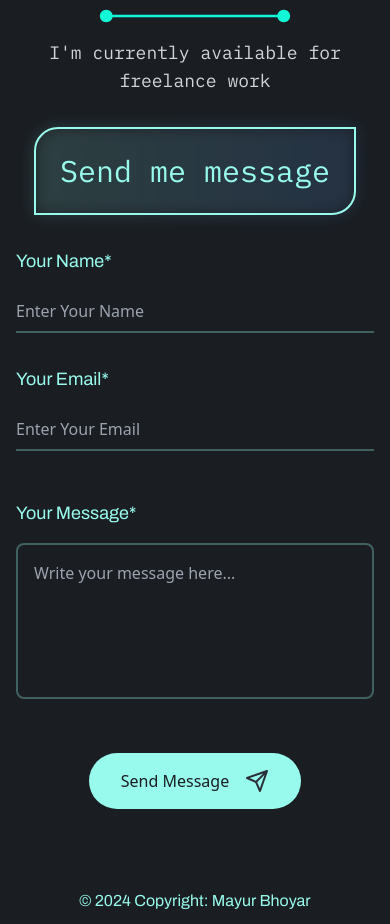
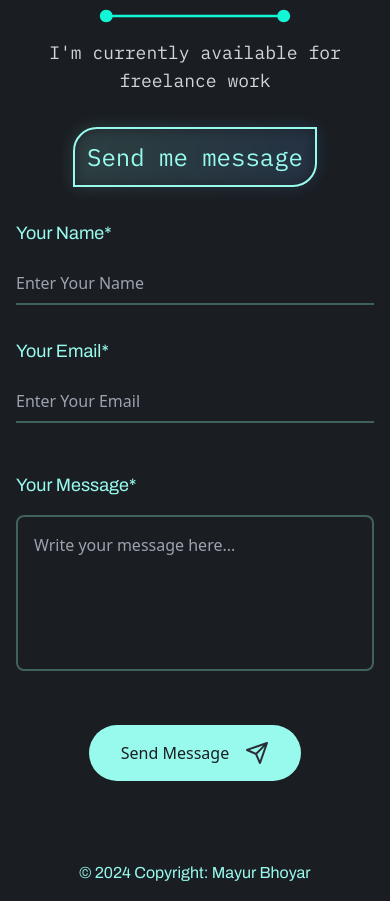
Before and after one commit to Mayur79/MyPortfolio, a React (Create React App) app: page / in a window 390 px wide. Shown: the part 6200-7124 px from the top of the page. After the commit the page ends 7101 px from the top, so only its background shows below. Built offline with nearby package versions, Linux system fonts and the light colour scheme.

Commit message:
uiupdated

```diff
--- a/src/Components/Navbar.jsx
+++ b/src/Components/Navbar.jsx
@@ -38,6 +38,9 @@ const Navbar = () => {
                             <a href="#" className="block py-2 px-3 text-white rounded hover:bg-gray-100 md:hover:bg-transparent md:border-0 md:hover:text-blue-700 md:p-0 dark:text-white md:dark:hover:text-blue-500 dark:hover:bg-gray-700 dark:hover:text-white md:dark:hover:bg-transparent" onClick={() => scrollToSection('aboutSection')}>About</a>
                         </li>
                         <li>
+                            <a href="#" className="block py-2 px-3 text-white rounded hover:bg-gray-100 md:hover:bg-transparent md:border-0 md:hover:text-blue-700 md:p-0 dark:text-white md:dark:hover:text-blue-500 dark:hover:bg-gray-700 dark:hover:text-white md:dark:hover:bg-transparent" onClick={() => scrollToSection('experienceSection')}>Experience</a>
+                        </li>
+                        <li>
                             <a href="#" className="block py-2 px-3 text-white rounded hover:bg-gray-100 md:hover:bg-transparent md:border-0 md:hover:text-blue-700 md:p-0 dark:text-white md:dark:hover:text-blue-500 dark:hover:bg-gray-700 dark:hover:text-white md:dark:hover:bg-transparent" onClick={() => scrollToSection('skillSection')}>Skill</a>
                         </li>
                         <li>
--- a/src/Pages/Contactus.jsx
+++ b/src/Pages/Contactus.jsx
@@ -31,7 +31,7 @@ const Contactus = () => {
 
                     <div className='relative group inline-block mt-8 bg-[#1A1E23]'>
                         <div className='absolute inset-0 bg-gradient-to-r from-[#98FAEC]/20 to-blue-400/20 rounded-tl-3xl rounded-br-3xl blur opacity-75 group-hover:opacity-100 transition duration-300'></div>
-                        <p className='relative border-2 rounded-tl-3xl rounded-br-3xl p-6 border-[#98FAEC] text-[#98FAEC] text-3xl md:text-4xl font-ibm transform group-hover:scale-105 transition duration-300'>
+                        <p className='relative border-2 rounded-tl-3xl rounded-br-3xl p-3 border-[#98FAEC] text-[#98FAEC] text-2xl md:text-2xl font-ibm transform group-hover:scale-105 transition duration-300'>
                             Send me message
                         </p>
                     </div>
--- a/src/Pages/HeroSection.jsx
+++ b/src/Pages/HeroSection.jsx
@@ -10,7 +10,7 @@ import profileImage from '../assests/profileimage1.jpg'
 const HeroSection = () => {
     const linkedInProfileUrl = 'https://www.linkedin.com/in/mayurb79';
     const githubProfileUrl = 'https://github.com/Mayur79';
-    const resumeurl = 'https://drive.google.com/file/d/1KZxOMuljtS2Ro4Ng6GUdDqSZ2YJbZtV0/view?usp=sharing';
+    const resumeurl = 'https://drive.google.com/file/d/17cz7TlpDOHmyUOfjm7fbsLLYVQb-iGh8/view?usp=sharing';
     const profileImageUrl = 'https://avatars.githubusercontent.com/u/40353775?v=4';
 
     return (
```
